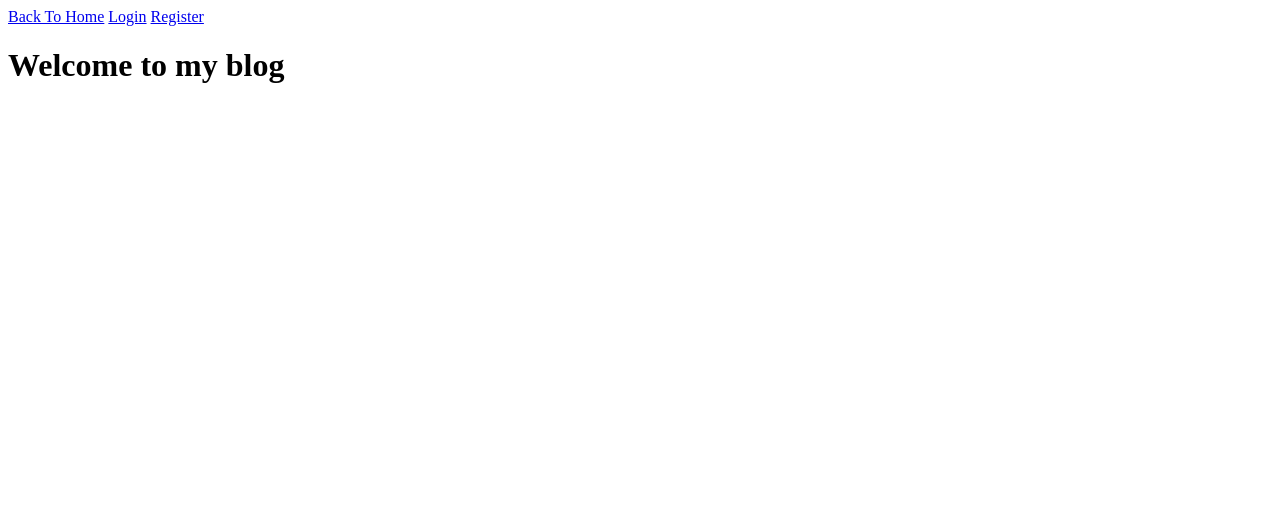
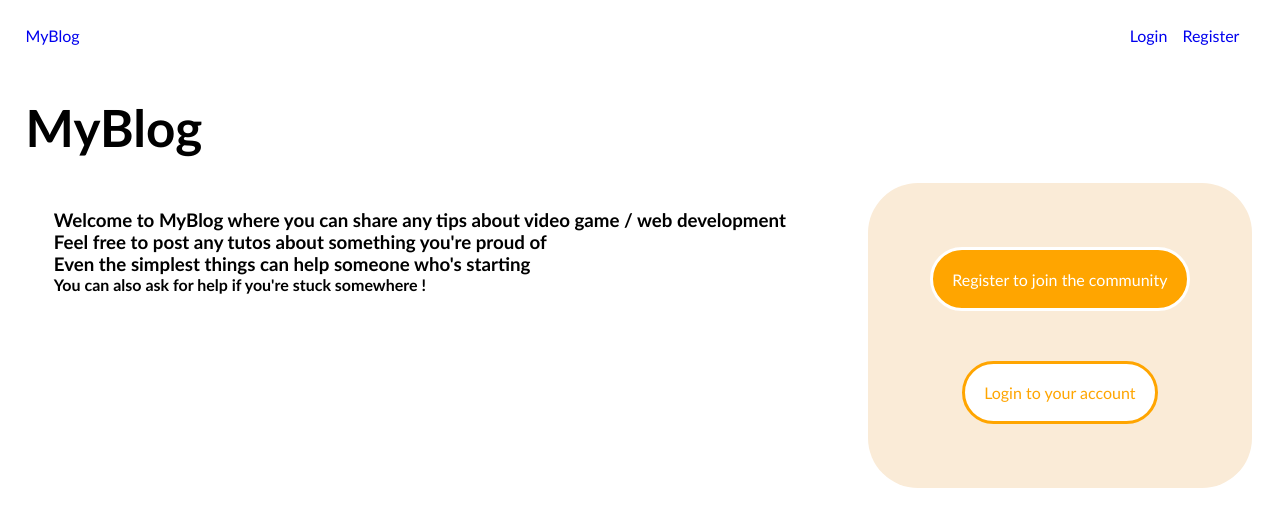
Before and after one commit to un-sam-sauvage/P5_Blog_PHP_OC, a PHP site: page / in a window 1280 px wide. Shown: the top 527 px of the page. Run offline with PHP 8.4, Linux system fonts and the light colour scheme.

Commit message:
adding styles

```diff
--- a/views/homepage.view.php
+++ b/views/homepage.view.php
@@ -4,10 +4,25 @@
 	<meta charset="UTF-8">
 	<meta http-equiv="X-UA-Compatible" content="IE=edge">
 	<meta name="viewport" content="width=device-width, initial-scale=1.0">
+	<link rel="stylesheet" href="./views/styles/homepage.css">
 	<title>MyBlog - Homepage</title>
 </head>
 <body>
 	<?php require_once("./views/partials/nav.view.php"); ?>
-	<h1>Welcome to my blog</h1>
+
+	<h1 id="title">MyBlog</h1>
+	<div id="header">
+
+		<div id="catchphrase">
+			<h3>Welcome to MyBlog where you can share any tips about video game / web development</h3>
+			<h3>Feel free to post any tutos about something you're proud of</h3>
+			<h3>Even the simplest things can help someone who's starting</h3>
+			<h4>You can also ask for help if you're stuck somewhere !</h4>
+		</div>
+		<div id="cta">
+			<a href="./controller/register.controller.php" id="register" class="btn-cta">Register to join the community</a>
+			<a href="./controller/login.controller.php" id="login"class="btn-cta">Login to your account</a>
+		</div>
+	</div>
 </body>
 </html>
--- a/views/partials/nav.view.php
+++ b/views/partials/nav.view.php
@@ -1,6 +1,27 @@
+<style>
+	nav{
+		padding: 2%;
+		display: flex;
+		justify-content: space-between;
+	}
+	a {
+		text-decoration: none;
+	}
+	#link{
+		display: flex;
+		gap: 15px;
+	}
+	#link > a:hover{
+		text-decoration: underline;
+	}
+</style>
 <nav>
-	<a href="/Projet5/index.php">Back To Home</a>
-	<a href="controller/login.controller.php">Login</a>
-	<?= isset($_SESSION["username"]) ? "" : '<a href="controller/register.controller.php">Register</a>' ?>
-	<p><?= isset($_SESSION["username"]) ? $_SESSION["username"] : "" ?></p>
+	<div id="logo">
+		<a href="/Projet5/index.php">MyBlog</a>
+	</div>
+	<div id="link">
+		<a href="controller/login.controller.php">Login</a>
+		<?= isset($_SESSION["username"]) ? "" : '<a href="controller/register.controller.php">Register</a>' ?>
+		<p><?= isset($_SESSION["username"]) ? $_SESSION["username"] : "" ?></p>
+	</div>
 </nav>
--- /dev/null
+++ b/views/styles/homepage.css
@@ -0,0 +1,49 @@
+*{
+	margin: 0;
+	padding: 0;
+	font-family:'Gill Sans', 'Gill Sans MT', Calibri, 'Trebuchet MS', sans-serif;
+}
+#title{
+	font-size: 4vw;
+}
+#header{
+	display: flex;
+	justify-content: space-around;
+}
+#catchphrase, #title{
+	padding: 2%;
+}
+#cta{
+	display: flex;
+	flex-direction: column;
+	background-color: antiquewhite;
+	white-space: nowrap;
+	border-radius: 50px;
+	gap: 50px;
+	width: 30%;
+	padding: 5% 0;
+	justify-content: center;
+	align-items: center;
+}
+.btn-cta{
+	text-decoration: none;
+	padding: 5%;
+	border-radius: 50px;
+	transition: .2s;
+}
+#register{
+	background-color: orange;
+	border: 3px solid white;
+	color: white;
+}
+#register:hover{
+	background-color: rgb(184, 120, 2);
+}
+#login{
+	background-color: white;
+	border: 3px solid orange;
+	color: orange;
+}
+#login:hover{
+	background-color: rgb(226, 226, 226);
+}
```
